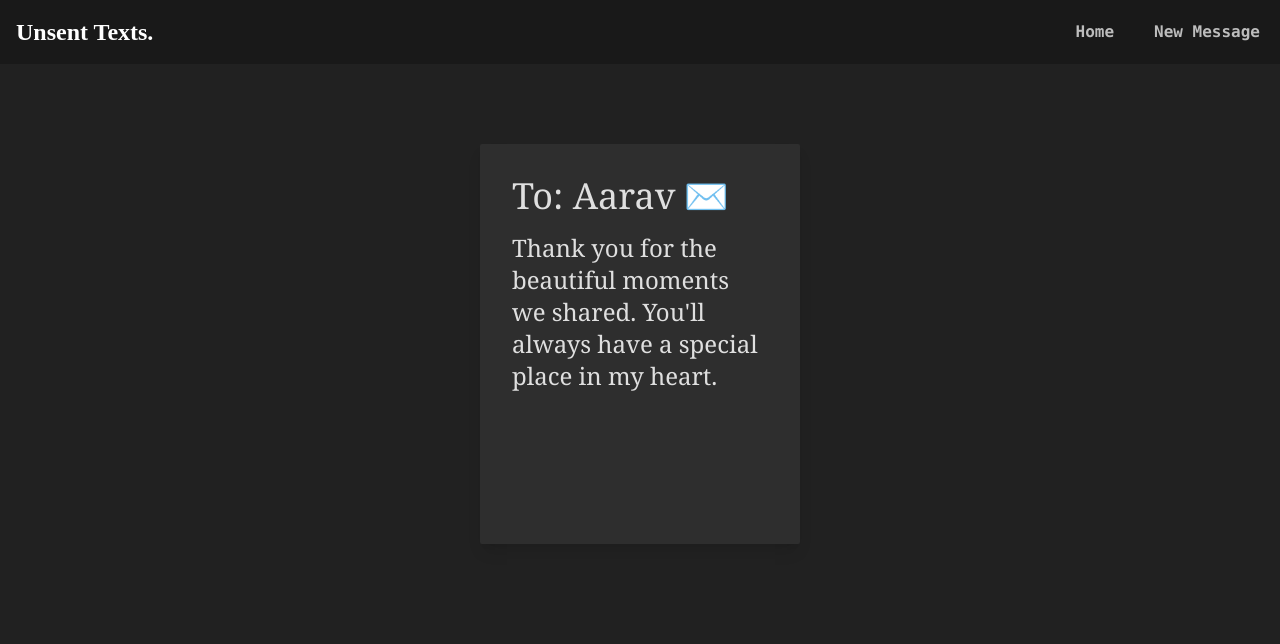
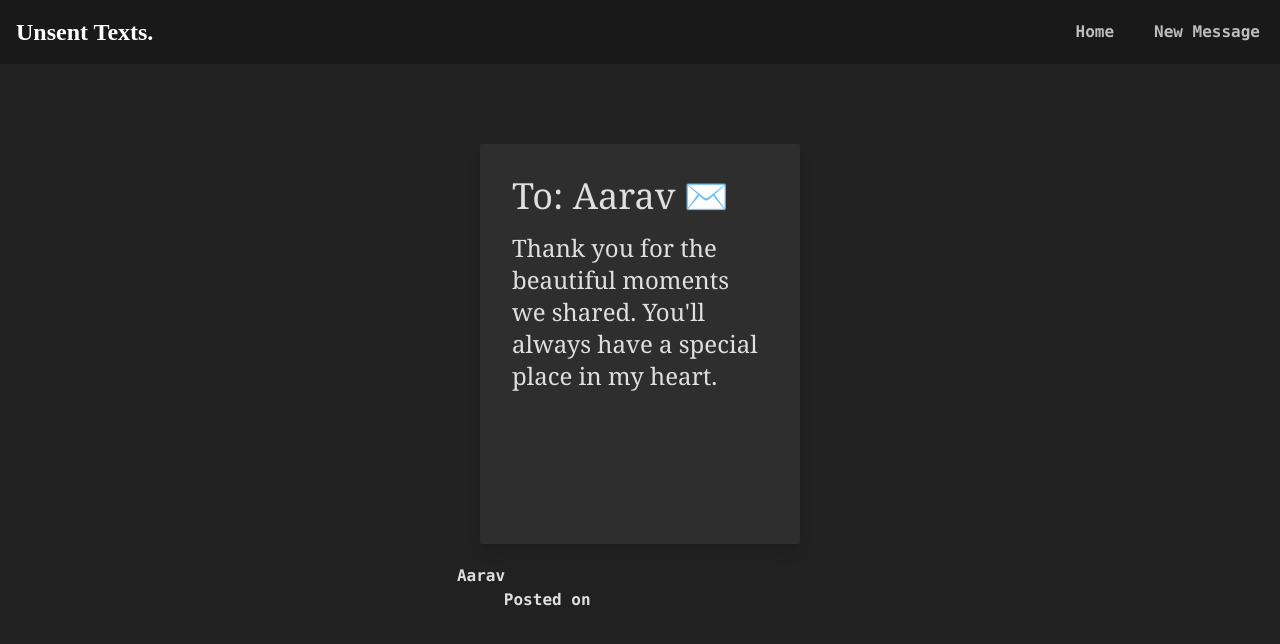
Before and after one commit to notprjwl/unsent-texts, a React (Create React App) app: page /messages/1 in a window 1280 px wide. Shown: the top 644 px of the page. Built offline with nearby package versions, Linux system fonts and the light colour scheme; data requests are answered from the project's data file.

Commit message:
Update MesgDetails.jsx

```diff
--- a/src/components/MesgDetails.jsx
+++ b/src/components/MesgDetails.jsx
@@ -7,16 +7,16 @@ const MesgDetails = () => {
 
   const { messages: mesg, error, isLoading } = useFetch("http://localhost:8000/messages/" + id);
   return (
-    <div>
+    <div className='text-center'>
       {isLoading && (
         <div className='text-center'>
-          <svg aria-hidden='true' class='inline w-8 h-[75vh] mt-5 text-[#191919] animate-spin fill-white' viewBox='0 0 100 101' fill='none' xmlns='http://www.w3.org/2000/svg'>
+          <svg aria-hidden='true' className='inline w-8 h-[75vh] mt-5 text-[#191919] animate-spin fill-white' viewBox='0 0 100 101' fill='none' xmlns='http://www.w3.org/2000/svg'>
             <path d='M100 50.5908C100 78.2051 77.6142 100.591 50 100.591C22.3858 100.591 0 78.2051 0 50.5908C0 22.9766 22.3858 0.59082 50 0.59082C77.6142 0.59082 100 22.9766 100 50.5908ZM9.08144 50.5908C9.08144 73.1895 27.4013 91.5094 50 91.5094C72.5987 91.5094 90.9186 73.1895 90.9186 50.5908C90.9186 27.9921 72.5987 9.67226 50 9.67226C27.4013 9.67226 9.08144 27.9921 9.08144 50.5908Z' fill='currentColor' />
             <path d='M93.9676 39.0409C96.393 38.4038 97.8624 35.9116 97.0079 33.5539C95.2932 28.8227 92.871 24.3692 89.8167 20.348C85.8452 15.1192 80.8826 10.7238 75.2124 7.41289C69.5422 4.10194 63.2754 1.94025 56.7698 1.05124C51.7666 0.367541 46.6976 0.446843 41.7345 1.27873C39.2613 1.69328 37.813 4.19778 38.4501 6.62326C39.0873 9.04874 41.5694 10.4717 44.0505 10.1071C47.8511 9.54855 51.7191 9.52689 55.5402 10.0491C60.8642 10.7766 65.9928 12.5457 70.6331 15.2552C75.2735 17.9648 79.3347 21.5619 82.5849 25.841C84.9175 28.9121 86.7997 32.2913 88.1811 35.8758C89.083 38.2158 91.5421 39.6781 93.9676 39.0409Z' fill='currentFill' />
           </svg>
         </div>
       )}
-      {error && <div className='inline-block text-gray-300 text-wrap bg-[#191919] font-mono mt-10 p-5 rounded-md '>{error}</div>}
+      {error && <div className='inline-block text-gray-300 text-wrap bg-[#191919] font-mono mt-10 p-5 rounded-md'>{error}</div>}
       {mesg && (
         <div className='flex justify-center text-center'>
           <div key={mesg.id} className='bg-[#2e2e2e] p-8 h-[50vh] w-[40vh] mt-[10vh] rounded-sm shadow-lg text-center'>
@@ -29,9 +29,15 @@ const MesgDetails = () => {
               </span> */}
             </h1>
             <p className='text-[#dfdfdf] mt-4 text-2xl text-start font-serif whitespace-normal'>{mesg.mesg}</p>
+          </div>
+        </div>
 
-            {/* <button onClick={() => handleDelete(mesg.id)} className="bg-white">delete</button> */}
-          </div>
+      )}
+      {mesg && (
+        <div className="text-[#dfdfdf]">
+          <h1 className="font-mono font-bold mt-5 pl-none mr-[318px] cursor-pointer text-wrap inline-block max-w-full "> <a href="">{mesg.name}</a> </h1>
+          <h1 className="font-mono font-bold mr-[11.6rem]"> Posted on {mesg.date}</h1>
+
         </div>
       )}
     </div>
```
